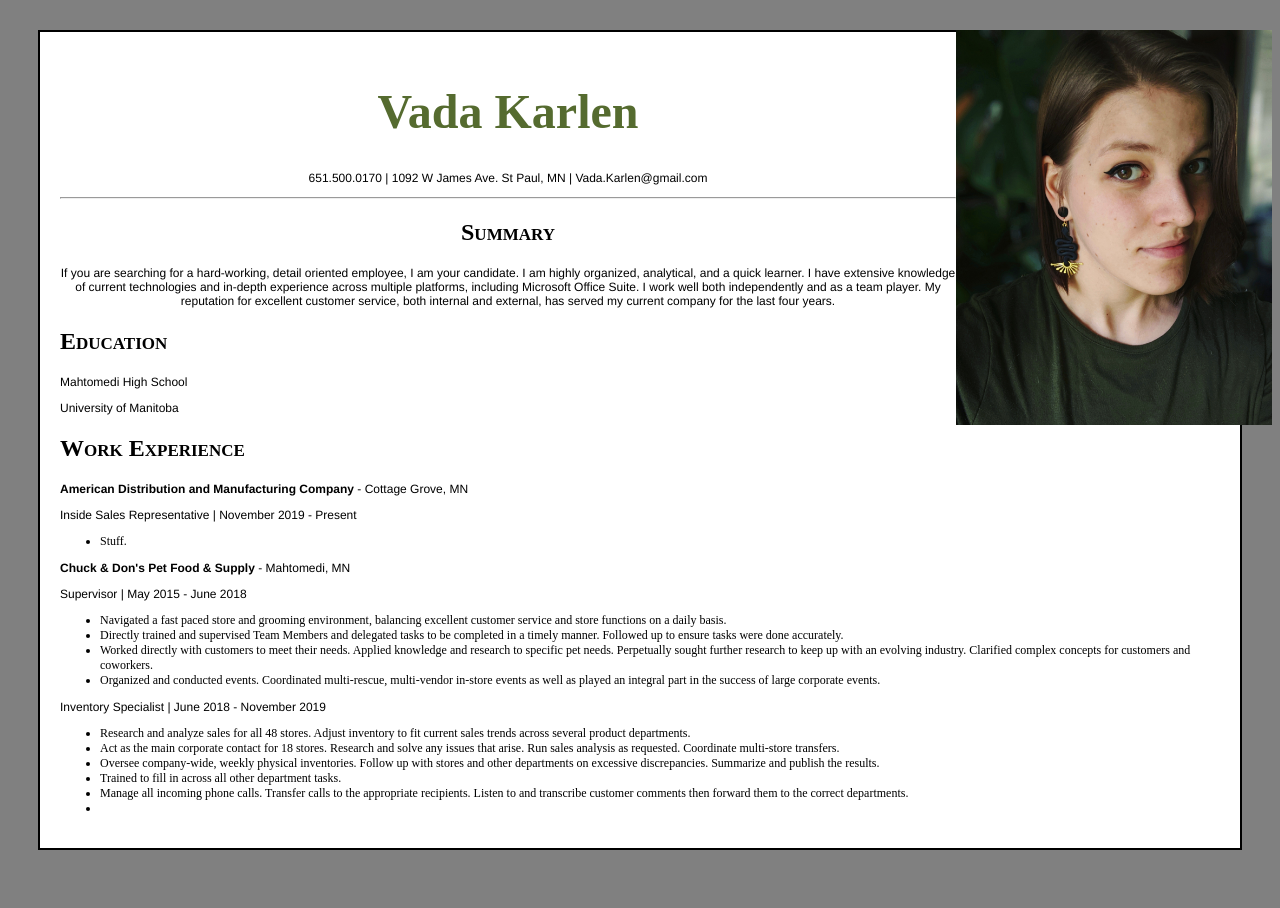
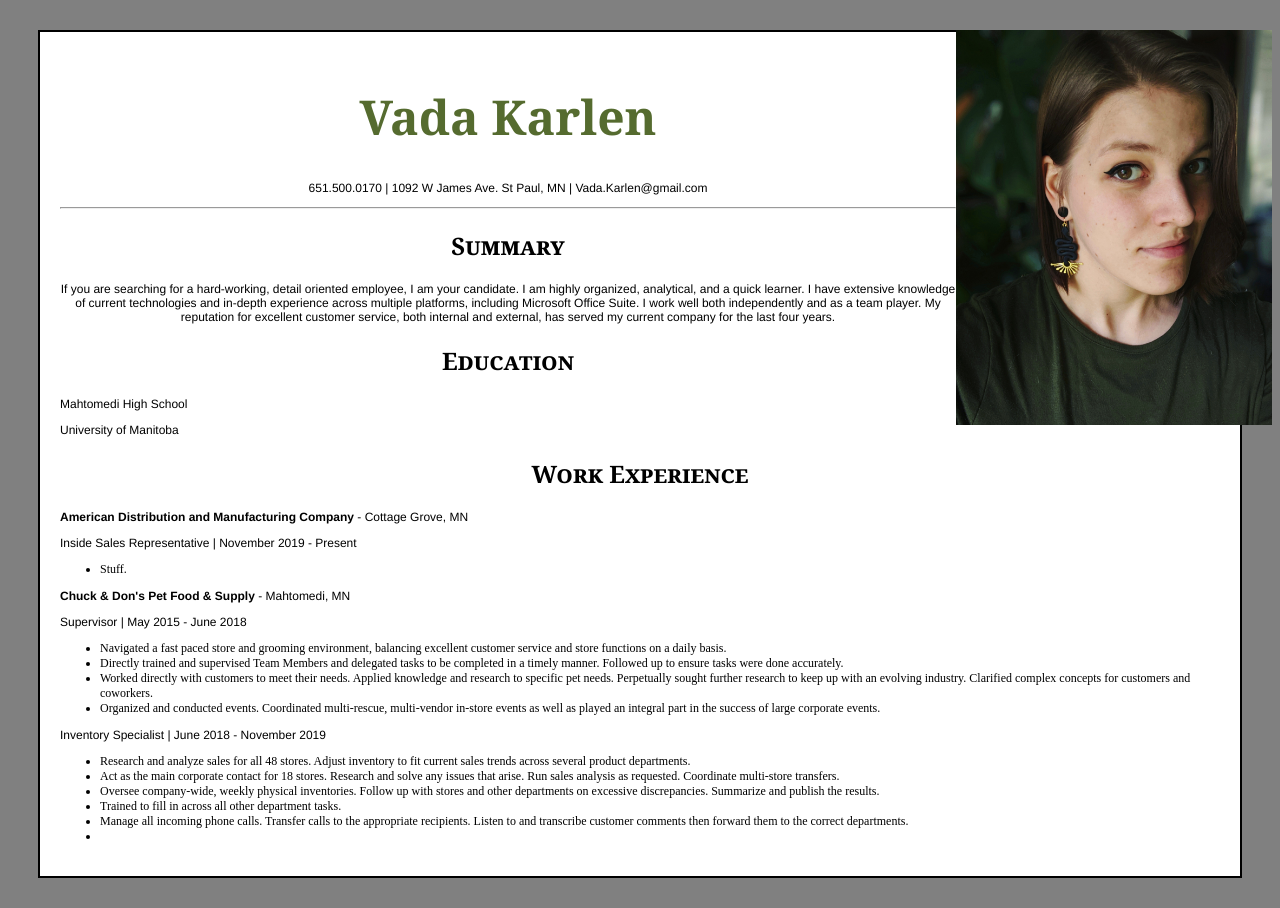
Before and after one commit to vkarlen/vkarlen.github.io, a plain HTML site: page index.html in a window 1280 px wide. Before the commit the page ends 880 px from the top, so only its background shows below. Drawn offline with Linux system fonts and the light colour scheme.

Commit message:
Update style.css

```diff
--- a/style.css
+++ b/style.css
@@ -18,20 +18,21 @@ html {
  text-align:center;
 }
 
-.main {
-
+.edu {
+  display: inline;
 }
 
 h1 {
   color: DarkOliveGreen;
-  font-family: 'Bodoni', serif;
+  font-family: Georgia,serif;
   font-size: 4rem;
 }
 
 h2 {
   font-variant: small-caps;
-  font-family: 'Bodoni', serif;
+  font-family: Georgia, serif;
   font-size: 2rem;
+  text-align: center;
 }
 
 p {
```
